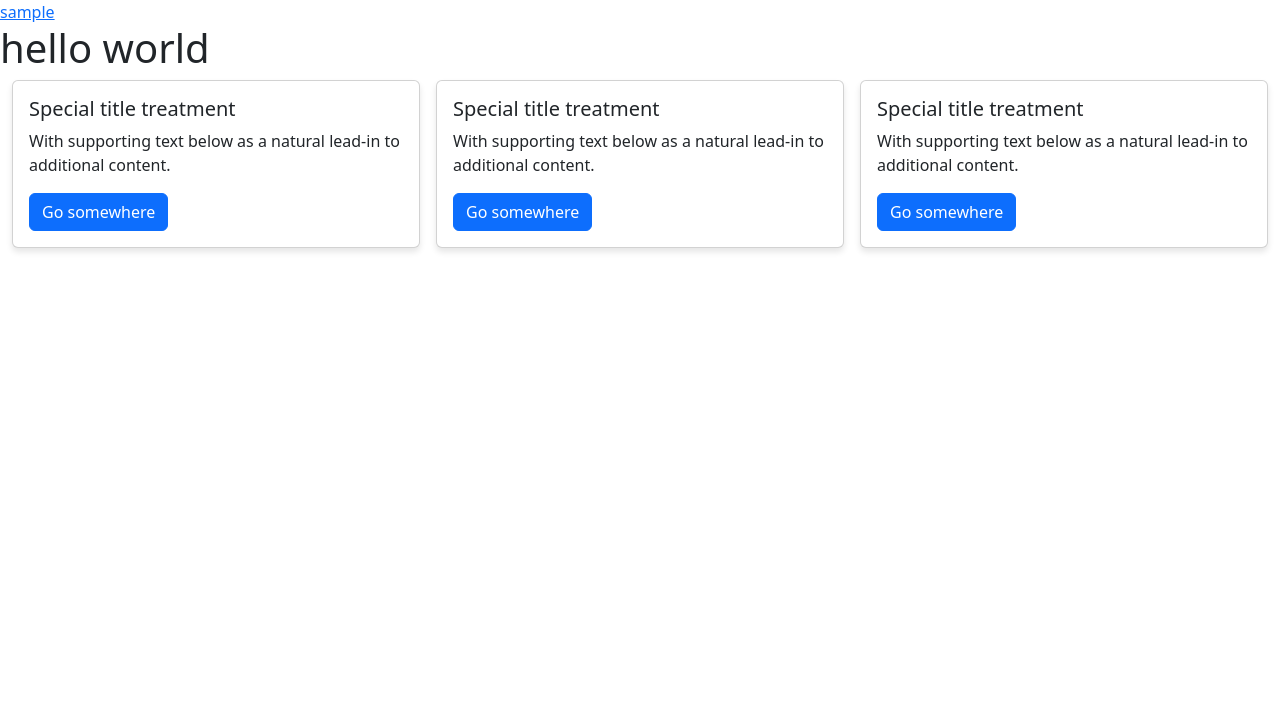
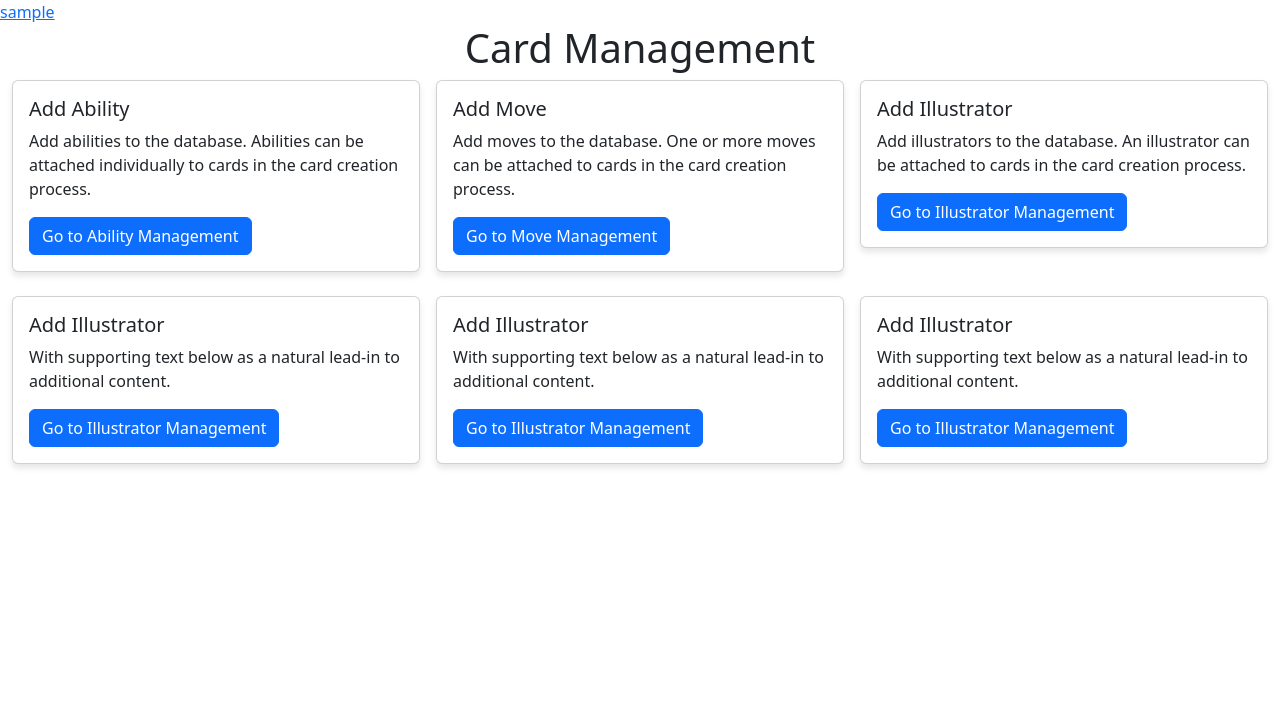
Before and after one commit to dbchristenson/croix-cards, a Django app: page /manage/ in a window 1280 px wide. Shown: the top 704 px of the page. Run offline with Django 5.2, Linux system fonts and the light colour scheme; the visitor is signed in with stand-in values (Sample User, id 1).

Commit message:
working on binders and also still on the management

```diff
--- a/ccsite/ccapp/models.py
+++ b/ccsite/ccapp/models.py
@@ -65,8 +65,9 @@ class User(AbstractUser):
         """
         c1 = self.pack_hourglasses > num_hourglasses
         c2 = self.time_to_next_refresh() > timedelta(minutes=0)
+        c3 = self.available_packs < self.MAX_PACKS
 
-        if c1 and c2:
+        if c1 and c2 and c3:
             # Calculate how many packs would be added
             total_hours = self.MAX_PACKS * self.PACK_COOLDOWN
             time_since_last_refresh = now() - self.last_refresh
@@ -96,7 +97,11 @@ class User(AbstractUser):
             # Check complete: max available packs is not exceeded
             print("Max available packs not exceeded.")
             self.available_packs += packs_that_can_be_added
+            self.pack_hourglasses -= num_hourglasses
 
+            # idk if this works lol
+            self.last_refresh = now() - (available_hours % self.PACK_COOLDOWN)
+            self.save()
         else:
             raise ValueError("Insufficient hourglasses or cannot use one.")
 
@@ -192,9 +197,43 @@ class Card(models.Model):
     ability = models.ForeignKey(
         Ability, on_delete=models.CASCADE, null=True, blank=True
     )
+    is_ex = models.BooleanField(default=False)
+    evolves_from = models.ForeignKey(
+        "self", on_delete=models.CASCADE, null=True, blank=True
+    )
 
     def __str__(self):
         return self.name
+
+
+class Binder(models.Model):
+    name = models.CharField(max_length=64)
+    cover_image = models.ImageField(
+        upload_to="binder_covers/", blank=True, null=True
+    )
+    user = models.ForeignKey(User, on_delete=models.CASCADE)
+
+    def __str__(self):
+        return f"{self.name} (User: {self.user.username})"
+
+
+class BinderSlot(models.Model):
+    binder = models.ForeignKey(
+        Binder, on_delete=models.CASCADE, related_name="slots"
+    )
+    card = models.ForeignKey(Card, on_delete=models.CASCADE)
+    slot_number = models.PositiveIntegerField()
+
+    class Meta:
+        unique_together = (
+            "binder",
+            "slot_number",
+        )  # Ensure no duplicate slots in a binder
+
+    def __str__(self):
+        return (
+            f"Slot {self.slot_number} in {self.binder.name}: {self.card.name}"
+        )
 
 
 class UserCard(models.Model):
--- a/ccsite/static/css/manage.css
+++ b/ccsite/static/css/manage.css
@@ -2,6 +2,13 @@
 body {
     margin: 0;
     overflow-x: hidden;
+}
+
+.h1-header {
+    display: flex;
+    align-items: center;
+    justify-content: center;
+    position: relative;
 }
 
 /* Add responsive margins for the cards */
--- a/ccsite/templates/manage/manage_cards.html
+++ b/ccsite/templates/manage/manage_cards.html
@@ -6,33 +6,71 @@
 {% endblock %}
 
 {% block content %}
-<h1>hello world</h1>
+<header class="h1-header">
+    <h1>Card Management</h1>
+</header>
 <div class="form-container container-fluid">
     <div class="row gx-3 gy-4">
         <div class="col-12 col-sm-6 col-md-4">
             <div class="card">
                 <div class="card-body">
-                    <h5 class="card-title">Special title treatment</h5>
-                    <p class="card-text">With supporting text below as a natural lead-in to additional content.</p>
-                    <a href="#" class="btn btn-primary">Go somewhere</a>
+                    <h5 class="card-title">Add Ability</h5>
+                    <p class="card-text">
+                        Add abilities to the database. Abilities can be attached individually to cards in the card
+                        creation process.
+                    </p>
+                    <a href="ability" class="btn btn-primary">Go to Ability Management</a>
                 </div>
             </div>
         </div>
         <div class="col-12 col-sm-6 col-md-4">
             <div class="card">
                 <div class="card-body">
-                    <h5 class="card-title">Special title treatment</h5>
-                    <p class="card-text">With supporting text below as a natural lead-in to additional content.</p>
-                    <a href="#" class="btn btn-primary">Go somewhere</a>
+                    <h5 class="card-title">Add Move</h5>
+                    <p class="card-text">
+                        Add moves to the database. One or more moves can be attached to cards in the
+                        card creation process.
+                    </p>
+                    <a href="move" class="btn btn-primary">Go to Move Management</a>
                 </div>
             </div>
         </div>
         <div class="col-12 col-sm-6 col-md-4">
             <div class="card">
                 <div class="card-body">
-                    <h5 class="card-title">Special title treatment</h5>
+                    <h5 class="card-title">Add Illustrator</h5>
+                    <p class="card-text">
+                        Add illustrators to the database. An illustrator can be attached to cards in the
+                        card creation process.
+                    </p>
+                    <a href="#" class="btn btn-primary">Go to Illustrator Management</a>
+                </div>
+            </div>
+        </div>
+        <div class="col-12 col-sm-6 col-md-4">
+            <div class="card">
+                <div class="card-body">
+                    <h5 class="card-title">Add Illustrator</h5>
                     <p class="card-text">With supporting text below as a natural lead-in to additional content.</p>
-                    <a href="#" class="btn btn-primary">Go somewhere</a>
+                    <a href="#" class="btn btn-primary">Go to Illustrator Management</a>
+                </div>
+            </div>
+        </div>
+        <div class="col-12 col-sm-6 col-md-4">
+            <div class="card">
+                <div class="card-body">
+                    <h5 class="card-title">Add Illustrator</h5>
+                    <p class="card-text">With supporting text below as a natural lead-in to additional content.</p>
+                    <a href="#" class="btn btn-primary">Go to Illustrator Management</a>
+                </div>
+            </div>
+        </div>
+        <div class="col-12 col-sm-6 col-md-4">
+            <div class="card">
+                <div class="card-body">
+                    <h5 class="card-title">Add Illustrator</h5>
+                    <p class="card-text">With supporting text below as a natural lead-in to additional content.</p>
+                    <a href="#" class="btn btn-primary">Go to Illustrator Management</a>
                 </div>
             </div>
         </div>
```
